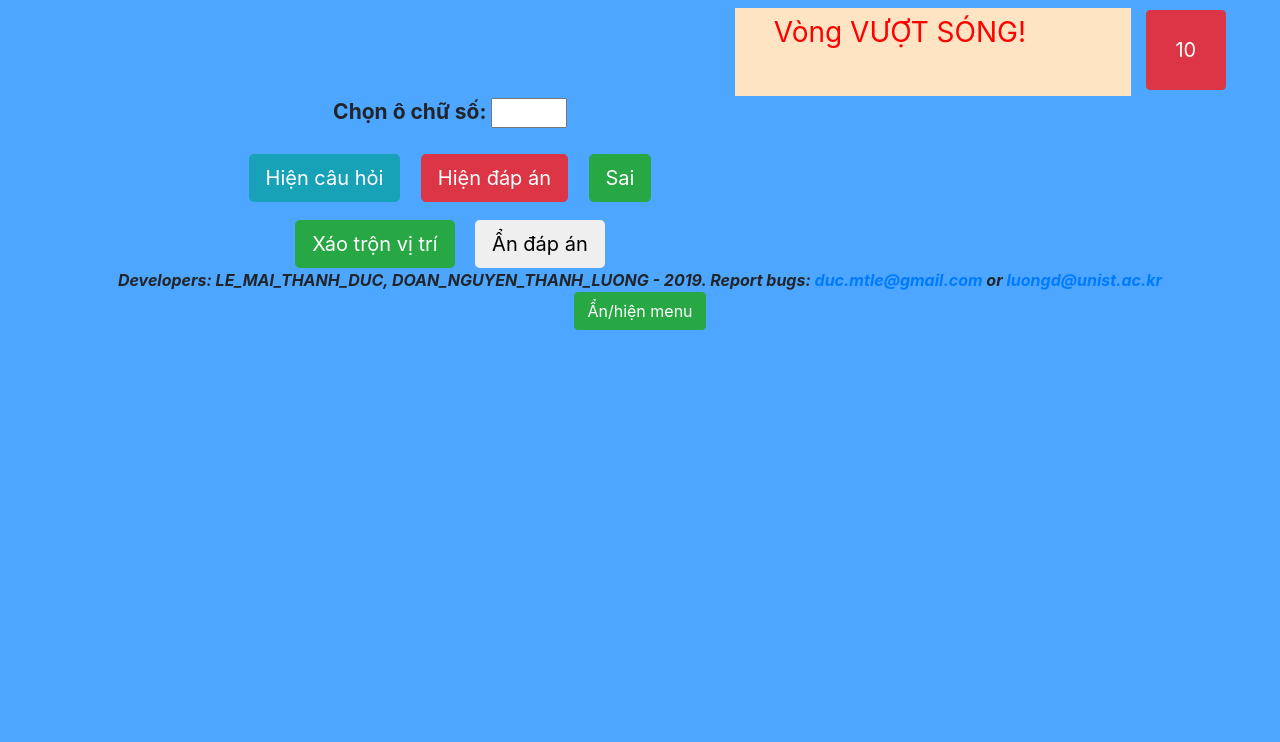
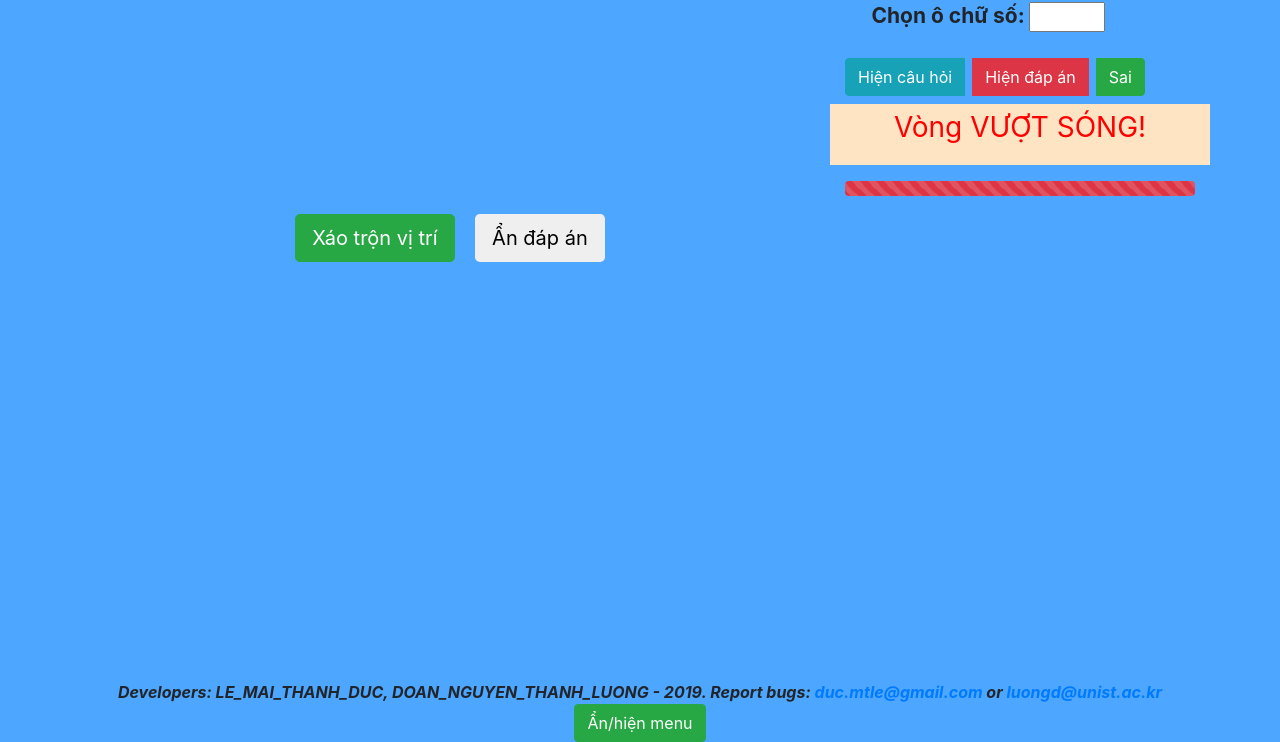
Before and after one commit to dletk/HTM_Season2, a Django app: page /vuotsong/ in a window 1280 px wide. Shown: the part 58-800 px from the top of the page. Run offline with Django 3.2, Linux system fonts and the light colour scheme; the visitor is signed in with stand-in values (Sample User, id 1); data that the repository does not hold is empty; some libraries are stand-ins or nearby versions.

Commit message:
Change coutdown btn to coutndown progressbar

```diff
--- a/HTM_Season2/templates/base.html
+++ b/HTM_Season2/templates/base.html
@@ -22,9 +22,9 @@
             margin-left: 1em;
         }
         footer {
+            position: absolute;
             width: 100%;
             text-align: center;
-            position: relative;
             bottom: 0;
             font-style: italic;
         }
--- a/HTM_Season2/templates/vuotsong/vuotsong.html
+++ b/HTM_Season2/templates/vuotsong/vuotsong.html
@@ -19,6 +19,10 @@ body{
   user-select: none;
 }*/
 
+.countdownProgress{
+  margin-top: 1em;
+}
+
 .ui-dialog .ui-dialog-title {
   text-align: center;
   width: 100%;
@@ -26,6 +30,7 @@ body{
 
 .col, .row {
     text-align: center;
+    padding: 0;
 }
 
 .countdown_btn {
@@ -59,7 +64,7 @@ body{
   text-align: center;
 }
 .center{
-  margin: 0 auto;
+  /*margin: 0 auto;*/
 }
 
 .crossword_btn{
@@ -88,7 +93,7 @@ body{
 
 
 .crossword{
-  display: block;
+  /*display: block;  */
   /*background-color: rgb(16,32,16);  */
 }
 .square{
@@ -176,7 +181,7 @@ body{
 <div class="container-fluid">
 
 <div class="row">
-  <div class="col-7">
+  <div class="col-8">
     <div class="crossword_container">
 
       <div class="center crossword" id="crossword"></div><br>
@@ -185,47 +190,58 @@ body{
   </div>
 
   <!-- Question area -->
-  <div class="col-5">
+  <div class="col-4">
+
+    <div class="row">
+      <div class="col-sm-10">
+      <!-- Controls for ô chữ -->
+
+      <label for="id_ochu" class="label_chonochu"><b>Chọn ô chữ số:</b></label>
+      <input type="number" id="id_ochu" name="id_ochu" min="1" max="9"><br>
+      <div class="btn-group">
+        <button class="btn btn-info btn-md crossword_btn" id="showQuestion">Hiện câu hỏi</button>
+        <button class="btn btn-danger btn-md crossword_btn" id="showAnswer">Hiện đáp án</button>
+        <button class="btn btn-success btn-md crossword_btn" id="wrongAnswer">Sai</button>
+        </div>
+      </div>
+    </div>
+
     <div class="row" id="content">
-      <div class="col-sm-10" id="question">
+      <div class="col-sm-12" id="question">
           <div class="row">
-              <div class="col-sm-10">
+              <div class="col-sm-12">
                   <p class="questionNumber"><span id="questionNumber">Vòng VƯỢT SÓNG!</span><span></span></p>
               </div>
           </div>
           <div class="row">
-              <div class="col-sm-10">
+              <div class="col-sm-12">
                   <p id="questionContent"></p>
               </div>
           </div>
           <div class="row">
-              <div class="col-sm-10" id="questionFile">
+              <div class="col-sm-12" id="questionFile">
 
               </div>
           </div>
       </div>
-      <div class="col-sm-2" id="manageAnswer">
+
+<!--       <div class="col-sm-2" id="manageAnswer">
           <div class="row">
               <div class="col-sm-2">
                   <button type="button" id="countDown" class="countdown_btn btn btn-danger" style="width:80px; height:80px; font-size: 20px">10</button>
               </div>
           </div>
+      </div> -->
+    </div>
+    <div class="row countdownProgress">
+      <div class="col-sm-12">
+        <div class="progress" style="height: 15px">
+          <div class="progress-bar progress-bar-striped bg-danger progress-bar-animated" style="width:100%" role="progressbar" aria-valuenow="100" aria-valuemin="0" aria-valuemax="100" id="countDownProgressBar"></div>
+        </div>
       </div>
     </div>
   </div>
 
-</div>
-
-<div class="row">
-  <div class="col-sm-8">
-  <!-- Controls for ô chữ -->
-
-  <label for="id_ochu" class="label_chonochu"><b>Chọn ô chữ số:</b></label>
-  <input type="number" id="id_ochu" name="id_ochu" min="1" max="9"><br>
-  <button class="btn btn-info btn-lg crossword_btn" id="showQuestion">Hiện câu hỏi</button>
-  <button class="btn btn-danger btn-lg crossword_btn" id="showAnswer">Hiện đáp án</button>
-  <button class="btn btn-success btn-lg crossword_btn" id="wrongAnswer">Sai</button>
-  </div>
 </div>
 
 <div class="row">
@@ -398,11 +414,11 @@ function CleanVars(){
   isPos = [];
   classesOfBoard = []
 
-  for(var i = 0; i < 40; i++){
+  for(var i = 0; i < 100; i++){
     board.push([]);
     isPos.push([]);
     classesOfBoard.push([]);
-    for(var j = 0; j < 40; j++){
+    for(var j = 0; j < 100; j++){
       board[i].push(null);
       isPos[i].push(false);
       classesOfBoard[i].push([]);
@@ -722,13 +738,33 @@ function redisplayCrosswords(){
   }
 }
 
+let countDownProgressBar = $("#countDownProgressBar");
+
+countDownProgressBar.click(function(){
+    var demgio = new Audio("{% static 'khoidong/ChinhPhuc_15s.mp3' %}");
+    demgio.play();
+
+    // Countdown 15s
+    var countDownInterval = null;
+    var totalTime = 15000;
+    var remainingTime = totalTime;
+    countDownInterval =  setInterval(function () {
+        remainingTime -= 50;
+        if (remainingTime >= 0) {
+            countDownProgressBar.css("width", (remainingTime*100 / totalTime) + "%");
+        } else {
+            clearInterval(countDownInterval);
+        }
+    }, 50);
+});
+
 let countDownBox = $("#countDown");
 
 countDownBox.click(function() {
     // Disable the button to avoid second click
     countDownBox.attr("disabled", "disabled");
 
-    var demgio = new Audio("{% static 'khoidong/khoidong_10s.mp3' %}");
+    var demgio = new Audio("{% static 'khoidong/ChinhPhuc_15s.mp3' %}");
     demgio.play();
 
     // Countdown 10s
@@ -748,6 +784,7 @@ countDownBox.click(function() {
 
 // Function to display question on screen
 $("#showQuestion").click(function(event){
+  countDownProgressBar.css("width", "100%");
   currentQuestionID = parseInt(document.getElementById("id_ochu").value);
   if(isNaN(currentQuestionID) || (currentQuestionID < 0) || (currentQuestionID > questions.length)){
     $("#questionNumber").text("Oops!");
```
